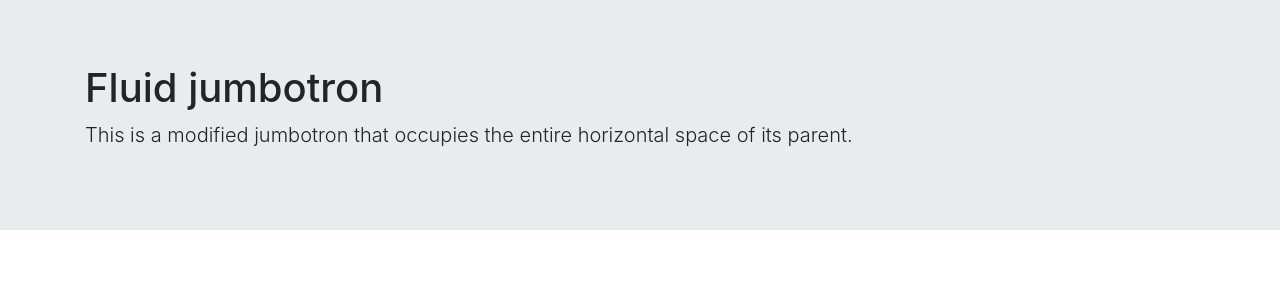
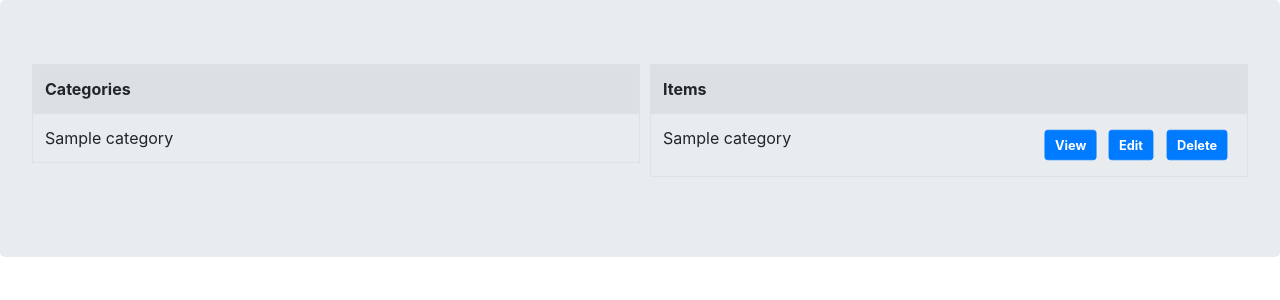
Before and after one commit to amrudesh1/Item_Catalog-Full-Stack-Web-Developer-Nanodegree-, a Flask app: page /home in a window 1280 px wide. Shown: the part 56-356 px from the top of the page. Run offline with Flask 2, Linux system fonts and the light colour scheme; a user stored in the database is signed in; tables that the repository leaves empty hold one stand-in row (values such as "Sample post"); some libraries are stand-ins or nearby versions.

Commit message:
Added Option for User Based Content Added Tables User Based Items

```diff
--- a/catalog_app/routes.py
+++ b/catalog_app/routes.py
@@ -48,7 +48,8 @@ def user_registration():
 def home():
     if not current_user.is_authenticated:
         return redirect(url_for('user_login'))
-    return render_template('home.html', user=current_user.name)
+    return render_template('home.html', user=current_user.name,
+                           categorie=session.query(Categories).filter_by(user_id=current_user.id).all())
 
 
 @app.route('/logout')
--- a/catalog_app/templates/home.html
+++ b/catalog_app/templates/home.html
@@ -2,6 +2,48 @@
 <html>
 
 <head>
+    <style type="text/css">
+        a.btn:hover {
+            -webkit-transform: scale(1.1);
+            -moz-transform: scale(1.1);
+            -o-transform: scale(1.1);
+        }
+
+        a.btn {
+            -webkit-transform: scale(0.8);
+            -moz-transform: scale(0.8);
+            -o-transform: scale(0.8);
+            -webkit-transition-duration: 0.5s;
+            -moz-transition-duration: 0.5s;
+            -o-transition-duration: 0.5s;
+            float: right;
+        }
+
+        td {
+            text-align: left;
+        }
+
+        .table-row {
+            cursor: pointer;
+        }
+
+        .container1 {
+            overflow: hidden;
+            max-width: 100%;
+        }
+
+        .floatLeft {
+            width: 50%;
+            float: left;
+        }
+
+        .floatRight {
+            width: 50%;
+            float: right;
+            padding-left: 10px;
+        }
+
+    </style>
     <link rel="stylesheet" href="https://stackpath.bootstrapcdn.com/bootstrap/4.3.1/css/bootstrap.min.css"
           integrity="sha384-ggOyR0iXCbMQv3Xipma34MD+dH/1fQ784/j6cY/iJTQUOhcWr7x9JvoRxT2MZw1T" crossorigin="anonymous">
     <title>Catalog-App Home</title>
@@ -24,20 +66,65 @@
     </div>
 
     <div class="nav navbar-nav navbar-right">
-        <a href="{{ url_for('logout') }}" class="navbar-brand"><h6>{% if user is defined %}{{'Hi'+" "+ user }}{% endif %}</h6>
+        <a href="" class="navbar-brand"><h6>{% if user is defined %}{{ 'Hi'+" "+ user }}{% endif %}</h6>
         </a>
         <a href="{{ url_for('logout') }}" class="navbar-brand"><h6>Logout</h6></a>
     </div>
     </div>
 </nav>
 
-<div class="jumbotron jumbotron-fluid">
-    <div class="container">
-        <h1 class="display-5">Fluid jumbotron</h1>
-        <p class="lead">This is a modified jumbotron that occupies the entire horizontal space of its parent.</p>
+<div class="jumbotron">
+    <div class="container1">
+        {# <h1 class="display-5">Fluid jumbotron</h1>
+        <p class="lead">This is a modified jumbotron that occupies the entire horizontal space of its parent.</p>#}
+        <div class="floatLeft">
+            <table style="width:100%" class='table table-bordered table-condensed table-striped table-hover'
+                   style="display: inline-block">
+                <tr>
+                    <th>Categories</th>
+                </tr>
+                {% for categories in categorie %}
+                    <tr onclick="respondBack()" class="table-row">
+                        <td>{{ categories.category_name }}</td>
+                    </tr>
+                {% endfor %}
+            </table>
+        </div>
+
+        <div class="floatRight">
+            <table style="width:100%" class='table table-bordered table-condensed table-striped table-hover'
+                   style="display: inline-block">
+                <tr>
+                    <th>Items</th>
+                </tr>
+                {% for categories in categorie %}
+                    <tr>
+                        <td>{{ categories.category_name }}
+                            <a href="#" class="btn btn-primary a-btn-slide-text">
+                                <span class="glyphicon glyphicon-remove" aria-hidden="true"></span>
+                                <span><strong>Delete</strong></span>
+                            </a>
+                            <a href="#" class="btn btn-primary a-btn-slide-text">
+                                <span class="glyphicon glyphicon-edit" aria-hidden="true"></span>
+                                <span><strong>Edit</strong></span> </a>
+                            <a href="#" class="btn btn-primary a-btn-slide-text">
+                                <span class="glyphicon glyphicon-eye-open" aria-hidden="true"></span>
+                                <span><strong>View</strong></span>
+                            </a>
+                        </td>
+                    </tr>
+                {% endfor %}
+            </table>
+        </div>
+
     </div>
 </div>
 
+<script>
+    function respondBack() {
+        alert("I am an alert box!");
+    }
+</script>
 <script src="https://code.jquery.com/jquery-3.3.1.slim.min.js"
         integrity="sha384-q8i/X+965DzO0rT7abK41JStQIAqVgRVzpbzo5smXKp4YfRvH+8abtTE1Pi6jizo"
         crossorigin="anonymous"></script>
--- a/catalog_app/templates/index.html
+++ b/catalog_app/templates/index.html
@@ -43,7 +43,7 @@
 
                 <div class="row">
                     <div class="col-sm-8 col-sm-offset-2 text">
-                        <h1><strong>Catalog-App</strong>
+                        <h1><strong>Catalog-App</strong></h1>
                             <div class="description">
                             </div>
                     </div>
--- a/catalog_app/templates/register.html
+++ b/catalog_app/templates/register.html
@@ -35,7 +35,7 @@
         <div class="inner-bg">
             <div class="row">
                 <div class="col-sm-8 col-sm-offset-2 text">
-                    <h1><strong>Catalog-App</strong>
+                    <h1><strong>Catalog-App</strong></h1>
                         <div class="description">
                         </div>
                 </div>
```
Also changed, not shown: catalog_app/categories.db.
